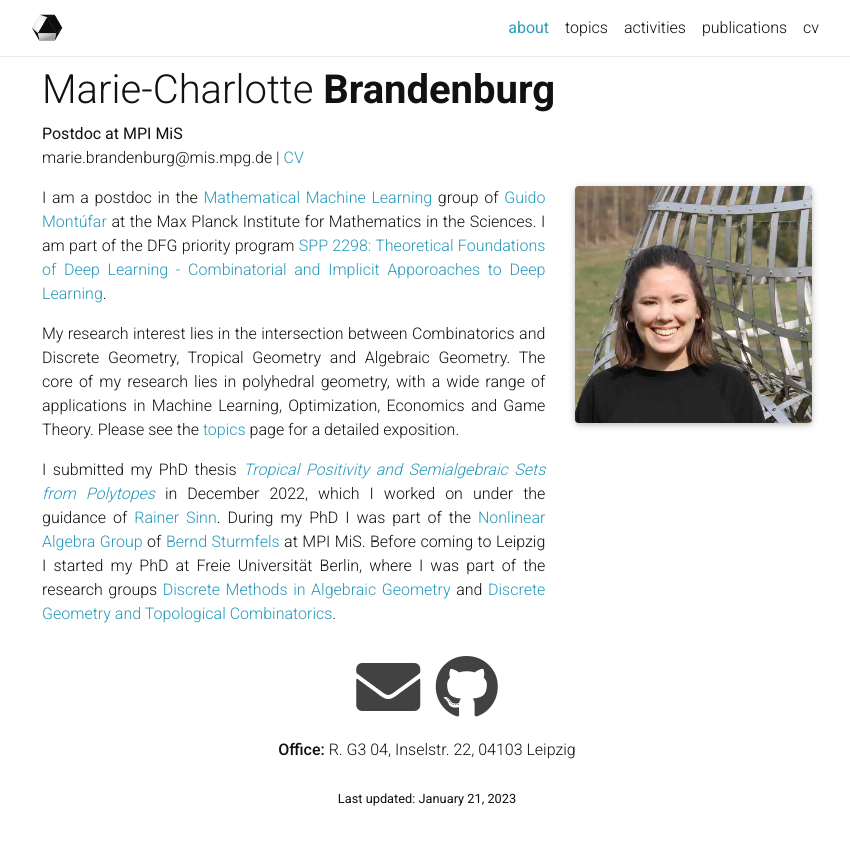
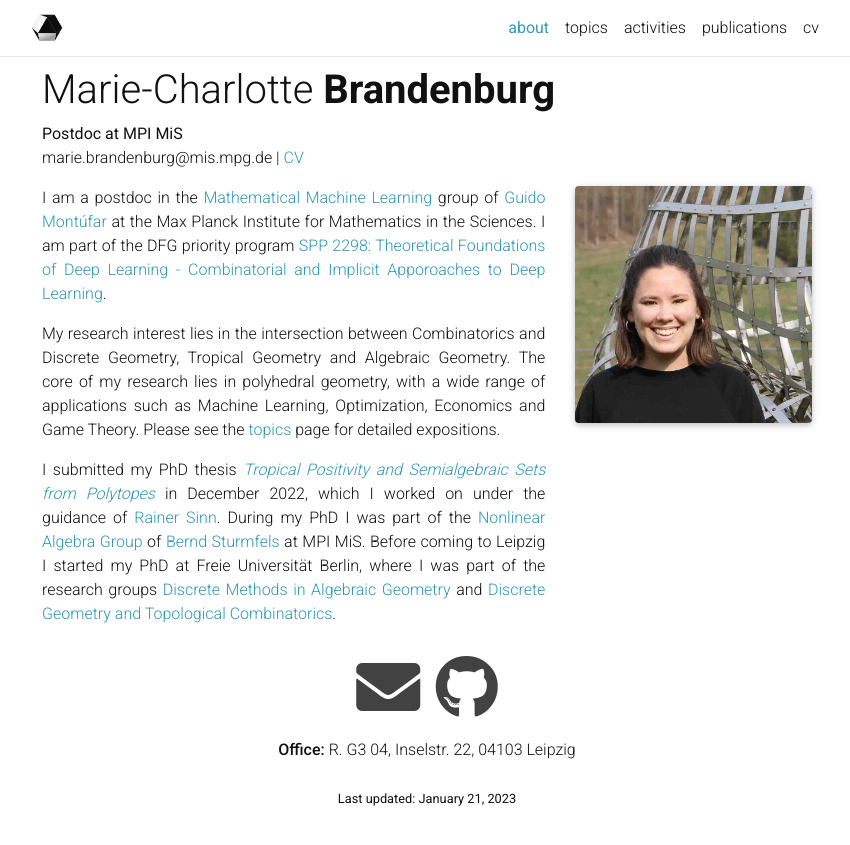
Before and after one commit to mariebrandenburg/mariebrandenburg.github.io, a Jekyll site: the page built from _pages/about.md, in a window 1280 px wide. Shown: the top 845 px of the page, without its empty margins (213-1063 px from the left). Built offline with Jekyll 4.4.1, drawn with Linux system fonts in a browser that asks for light colours; nearby versions of some CDN libraries; a style sheet for code colours, icons or effects is not loaded.

Commit message:
tiny edit

```diff
--- a/_pages/about.md
+++ b/_pages/about.md
@@ -18,7 +18,7 @@ social: true
 
 I am a postdoc in the [Mathematical Machine Learning](https://www.mis.mpg.de/montufar/index.html) group of [Guido Montúfar](https://personal-homepages.mis.mpg.de/montufar/) at the Max Planck Institute for Mathematics in the Sciences. I am part of the DFG priority program [SPP 2298: Theoretical Foundations of Deep Learning - Combinatorial and Implicit Apporoaches to Deep Learning](https://www.foundationsofdl.de).
 
-My research interest lies in the intersection between Combinatorics and Discrete Geometry, Tropical Geometry and Algebraic Geometry. The core of my research lies in polyhedral geometry, with a wide range of applications in Machine Learning, Optimization, Economics and Game Theory. Please see the [topics](/topics/) page for a detailed exposition.
+My research interest lies in the intersection between Combinatorics and Discrete Geometry, Tropical Geometry and Algebraic Geometry. The core of my research lies in polyhedral geometry, with a wide range of applications such as Machine Learning, Optimization, Economics and Game Theory. Please see the [topics](/topics/) page for detailed expositions.
 
 I submitted my PhD thesis [*Tropical Positivity and Semialgebraic Sets from Polytopes*](assets/pdf/dissertation-final.pdf) in December 2022, which I worked on under the guidance of [Rainer Sinn](http://www.math.uni-leipzig.de/~sinn/index_en.html). During my PhD I was part of the [Nonlinear Algebra Group](https://www.mis.mpg.de/nlalg/research.html) of [Bernd Sturmfels](https://math.berkeley.edu/~bernd/) at MPI MiS.
  Before coming to Leipzig I started my PhD at Freie Universität Berlin, where I was part of the research groups [Discrete Methods in Algebraic Geometry](http://www.mi.fu-berlin.de/math/groups/ag-diskret-algebra-geom/index.html) and [Discrete Geometry and Topological Combinatorics](https://www.mi.fu-berlin.de/en/math/groups/discgeom/index.html).
```
